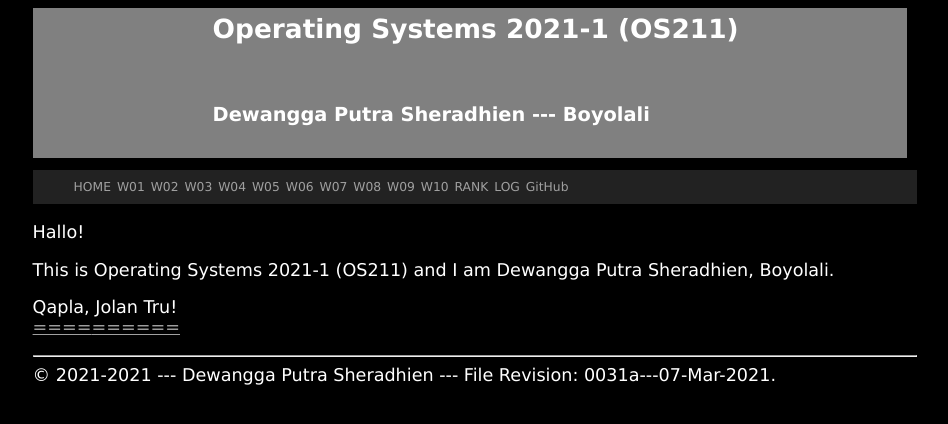
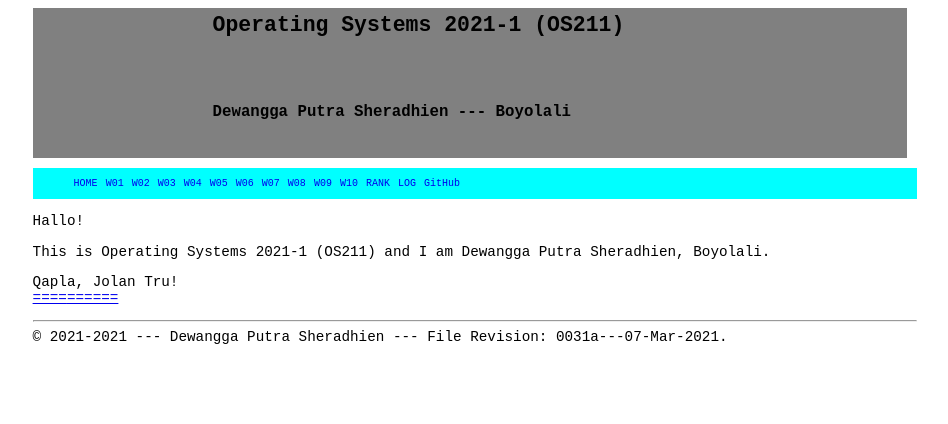
Before and after one commit to dewa251202/os211, a Jekyll site: the page built from index.md, in a window 1280 px wide. Shown: the top 424 px of the page, without its empty margins (165-1113 px from the left). Built offline with Jekyll 4.4.1, drawn with Linux system fonts in a browser that asks for light colours.

Commit message:
Customize GitHub Pages

```diff
--- a/_includes/head.html
+++ b/_includes/head.html
@@ -10,7 +10,5 @@
   <meta charset="utf-8">
   <meta name="viewport"    content="width=device-width, initial-scale=1">
   <meta name="description" content="{{ page.excerpt | default: site.description }}">
-  <!-- link href="{{ site.baseurl }}/assets/css/css.css" rel="stylesheet" type="text/css" title="Style" -->
-  <!-- link href="/assets/css/css.css" rel="stylesheet" type="text/css" title="Style" -->
   <link href="{{ site.baseurl }}/assets/css/style.css" rel="stylesheet" type="text/css" title="Style">
 </head>
--- a/_layouts/layout.html
+++ b/_layouts/layout.html
@@ -5,8 +5,7 @@
 <!-- START: Wed 17 Feb 2021 19:44:53 WIB -->
 <!-- This is a free HTML file            -->
 	{% include head.html %}
-<body class="plainclass1">
-<!-- body class="backclass" -->
+	<body class="bg-white">
 		<div class="container">
 			<header>
 			<div class="row">
--- a/assets/css/style.css
+++ b/assets/css/style.css
@@ -4,34 +4,24 @@
  "Mike Dane", "w3schools", et al.
  */
 
-.backclass {
-  background-image:url(/assets/images/default.png)
-}
-
-.plainclass {
-  color:            white;
-  background-color: #001030;
-}
-
-.plainclass1 {
-  color:            white;
-  background-color: black;
+.bg-white {
+  background-color: white;
 }
 
 .container {
   max-width:    70%;
   margin:       0 auto;
   font-size:    1.1em;
-  font-family:  verdana,arial,helvetica,san-serif;
+  font-family:  Monospace;
   text-align:   justify;
 }
 
 .container a {
-  color: #a0a0a0;
+  color: 0;
 }
 
 .container a:hover {
-  color: #f0f0f0;
+  background-color: #D0D0D0;
 }
 
 .row {
@@ -73,36 +63,6 @@
   font-size:        1.1em;
   font-weight:      bold;
 }
-}
-
-.youtube {
-  float:            left;
-  display:          inline-block;
-  height:           150px;
-  width:            100%;
-  padding-top:      10px;
-  padding-bottom:   10px;
-  padding-left:     10px;
-  padding-right:    10px;
-}
-
-.yvideo {
-  width:            25%;
-  height:           100%;
-  padding-top:      0px;
-  padding-bottom:   0px;
-  padding-left:     0px;
-  padding-right:    0px;
-}
-
-.yinfo {
-  width:            calc(75%  - 30px);
-  height:           calc(100% - 20px);
-  padding-top:      10px;
-  padding-bottom:   10px;
-  padding-left:     10px;
-  padding-right:    10px;
-}
 
 .row:after {
   content: "";
@@ -111,8 +71,8 @@
 }
 
 .navbar {
-  background-color: #222222;
-  color:            #FFFFFF;
+  background-color: cyan;
+  color:            0;
   font-size:        0.7em;
 }
 
@@ -125,13 +85,7 @@
 
 .navbar ul li a {
   text-decoration: none;
-}
-
-.navbar ul li a:hover {
-  background:       blue;
-  color:            #CCCCCC;
-  font-size:        1em;
-  font-weight:      bold;
+	cursor: 				 pointer;
 }
 
 pre {
@@ -141,23 +95,6 @@ pre {
   font-size:     0.7em;
   border-radius: 2px;
 }
-
-/*
-  ZCZC
-  border: 1px solid rgba(255, 255, 255, 0.15);
-  padding: 10px;
-  color: #b5e853;
-  background: rgba(0, 0, 0, 0.9);
-  border-radius: 2px;
-  word-wrap: normal;
-  overflow: auto;
-  overflow-y: hidden;
-  max-width: 65%;
- */
-
-/*
- ************************************************************
- */
 
 @media screen and (max-width:768px) {
   ul {
```
Lines whose indentation alone changed are shown as unchanged.
